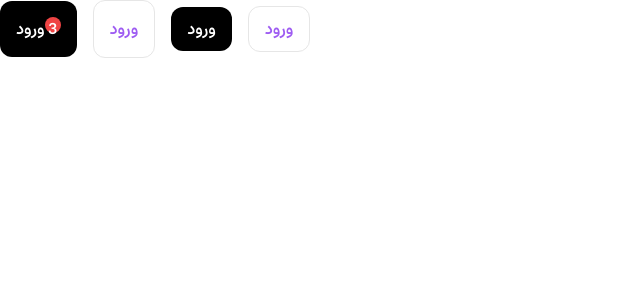
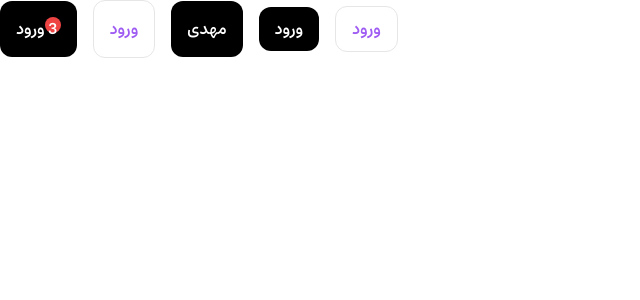
Before and after one commit to soltanipoor/sardun, a React (Vite) app: page /ui in a window 1280 px wide. Shown: the top 300 px of the page, without its empty margins (0-640 px from the left). Built offline with nearby package versions, Linux system fonts and the light colour scheme.

Commit message:
add mahdi

```diff
--- a/src/pages/Ui.jsx
+++ b/src/pages/Ui.jsx
@@ -12,6 +12,8 @@ const Ui = () => {
         ورود
       </Button>
 
+      <Button>مهدی</Button>
+
       <Button variant="fill" size="sm">
         ورود
       </Button>
```
